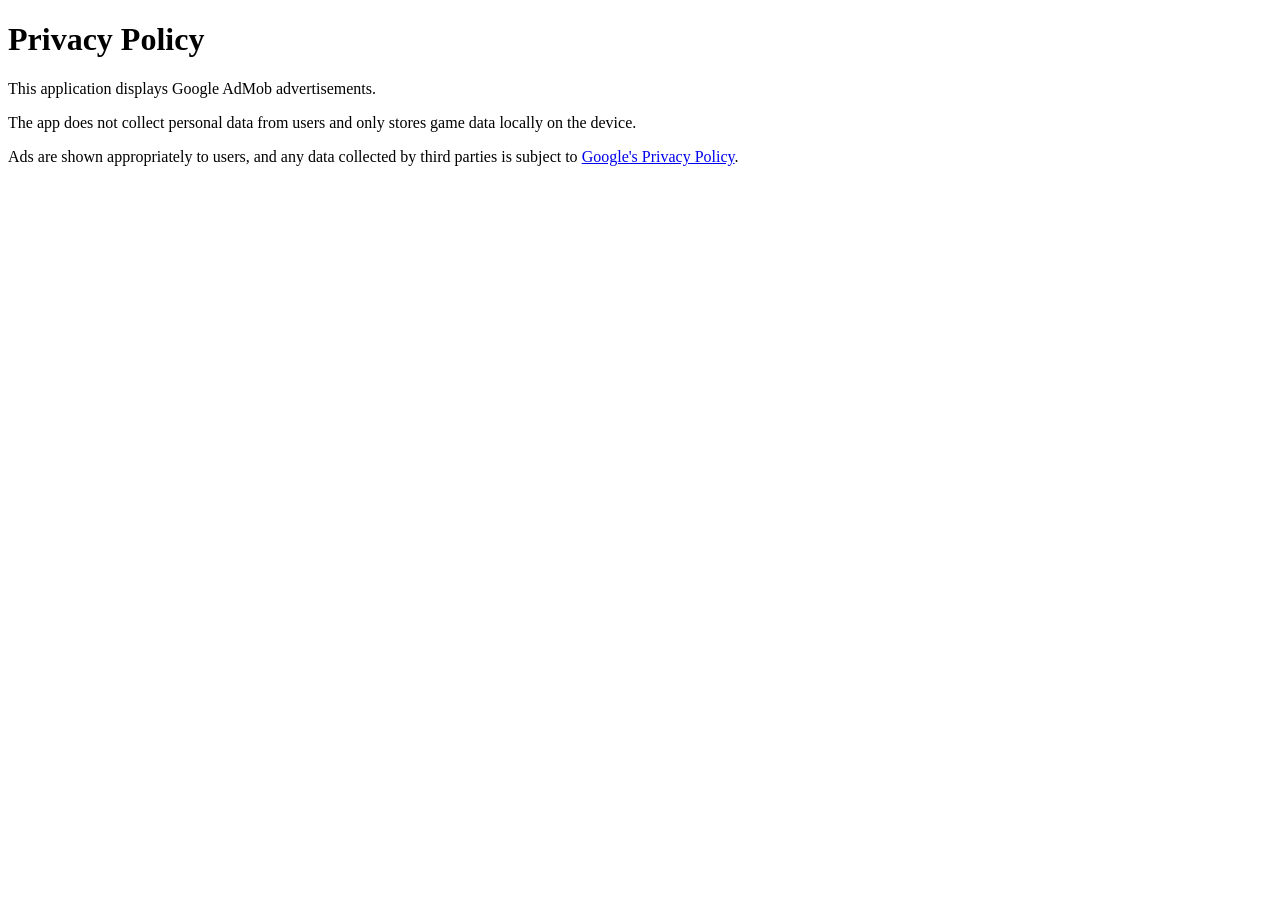
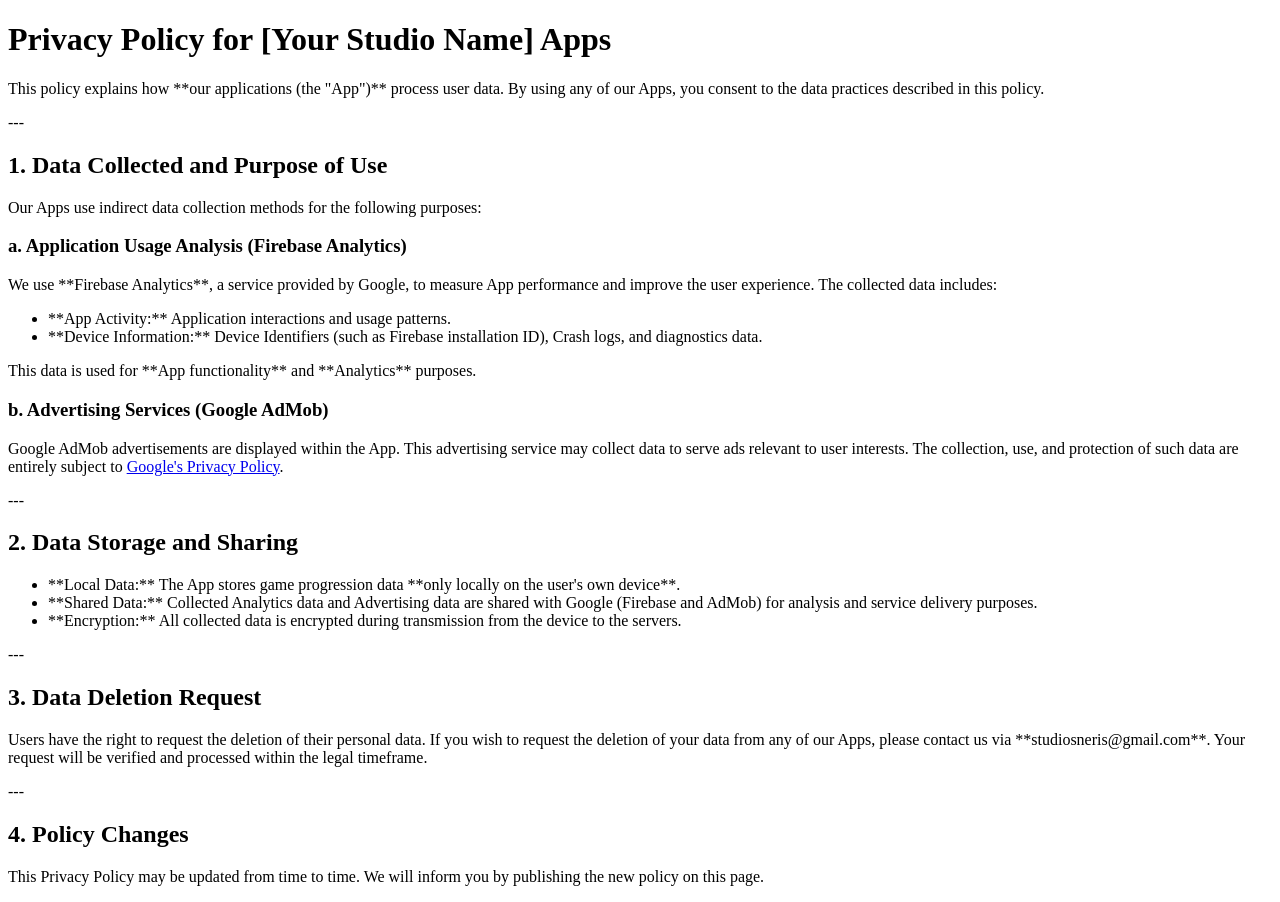
Before and after one commit to StudiosNeris/privacy-policy, a plain HTML site: page index.html in a window 1280 px wide. Before the commit the page ends 800 px from the top, so only its background shows below. Drawn offline with Linux system fonts and the light colour scheme.

Commit message:
index.html

```diff
--- a/index.html
+++ b/index.html
@@ -2,12 +2,45 @@
 <html lang="en">
 <head>
     <meta charset="UTF-8">
-    <title>Privacy Policy</title>
+    <title>Privacy Policy for All Our Apps</title>
 </head>
 <body>
-    <h1>Privacy Policy</h1>
-    <p>This application displays Google AdMob advertisements.</p>
-    <p>The app does not collect personal data from users and only stores game data locally on the device.</p>
-    <p>Ads are shown appropriately to users, and any data collected by third parties is subject to <a href="https://policies.google.com/privacy">Google's Privacy Policy</a>.</p>
+    <h1>Privacy Policy for [Your Studio Name] Apps</h1>
+    <p>This policy explains how **our applications (the "App")** process user data. By using any of our Apps, you consent to the data practices described in this policy.</p>
+
+    ---
+
+    <h2>1. Data Collected and Purpose of Use</h2>
+    <p>Our Apps use indirect data collection methods for the following purposes:</p>
+
+    <h3>a. Application Usage Analysis (Firebase Analytics)</h3>
+    <p>We use **Firebase Analytics**, a service provided by Google, to measure App performance and improve the user experience. The collected data includes:</p>
+    <ul>
+        <li>**App Activity:** Application interactions and usage patterns.</li>
+        <li>**Device Information:** Device Identifiers (such as Firebase installation ID), Crash logs, and diagnostics data.</li>
+    </ul>
+    <p>This data is used for **App functionality** and **Analytics** purposes.</p>
+
+    <h3>b. Advertising Services (Google AdMob)</h3>
+    <p>Google AdMob advertisements are displayed within the App. This advertising service may collect data to serve ads relevant to user interests. The collection, use, and protection of such data are entirely subject to <a href="https://policies.google.com/privacy" target="_blank">Google's Privacy Policy</a>.</p>
+
+    ---
+
+    <h2>2. Data Storage and Sharing</h2>
+    <ul>
+        <li>**Local Data:** The App stores game progression data **only locally on the user's own device**.</li>
+        <li>**Shared Data:** Collected Analytics data and Advertising data are shared with Google (Firebase and AdMob) for analysis and service delivery purposes.</li>
+        <li>**Encryption:** All collected data is encrypted during transmission from the device to the servers.</li>
+    </ul>
+
+    ---
+
+    <h2>3. Data Deletion Request</h2>
+    <p>Users have the right to request the deletion of their personal data. If you wish to request the deletion of your data from any of our Apps, please contact us via **studiosneris@gmail.com**. Your request will be verified and processed within the legal timeframe.</p>
+
+    ---
+
+    <h2>4. Policy Changes</h2>
+    <p>This Privacy Policy may be updated from time to time. We will inform you by publishing the new policy on this page.</p>
 </body>
 </html>
```
